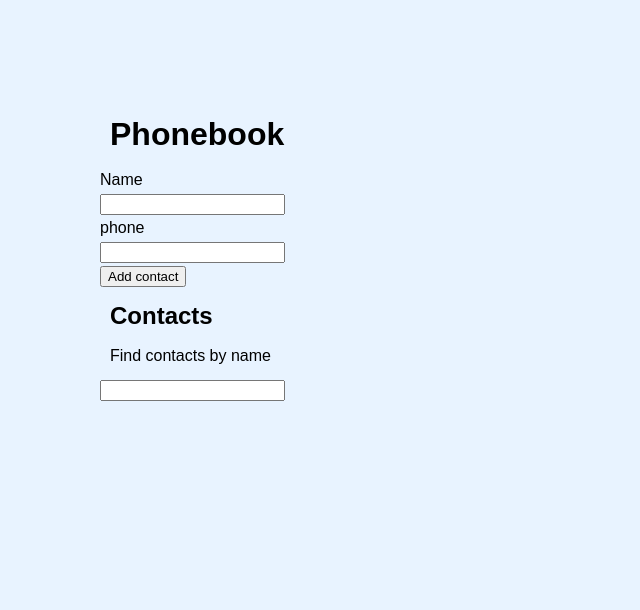
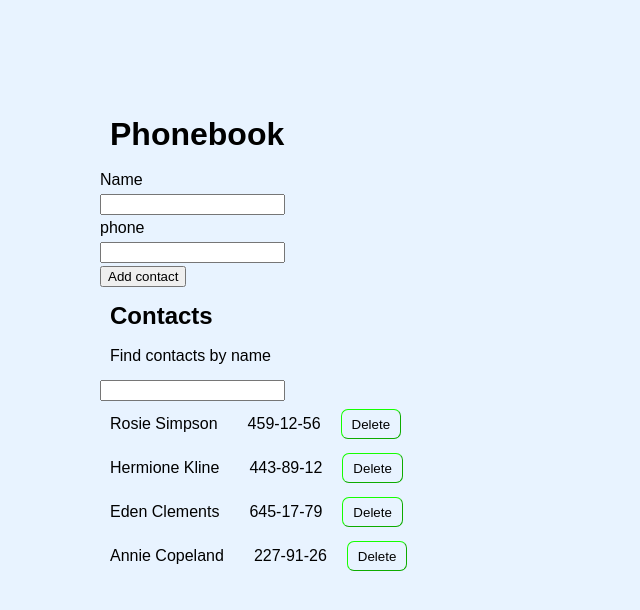
Before and after one commit to Vol4enak/goit-react-hw-02-phonebook, a React (Create React App) app: page / in a window 1280 px wide. Shown: the top 610 px of the page, without its empty margins (0-640 px from the left). Built offline with nearby package versions, Linux system fonts and the light colour scheme.

Commit message:
add filter

```diff
--- a/src/components/App.jsx
+++ b/src/components/App.jsx
@@ -7,12 +7,21 @@
 import { ContactList } from './ContactList/ContactList';
 export class App extends Component {
   state = {
-    contacts: [],
+    contacts: [
+      { id: 'id-1', name: 'Rosie Simpson', number: '459-12-56' },
+      { id: 'id-2', name: 'Hermione Kline', number: '443-89-12' },
+      { id: 'id-3', name: 'Eden Clements', number: '645-17-79' },
+      { id: 'id-4', name: 'Annie Copeland', number: '227-91-26' },
+    ],
     filter: '',
   };
 
   formSubmitHandler = ({ name, number }) => {
-    console.log(number);
+
+    if (this.visibleContact) {
+      alert(`${name} is already in contacts`)
+      return
+    }
     const contact = {
       id: nanoid(),
       name,
@@ -25,20 +34,30 @@
   };
 
   filterByName = data => {
-
     this.setState({ filter: data });
   };
+  visibleContact = () => {
+    const normalaizedfilter = this.state.filter.toLocaleLowerCase();
+    return this.state.contacts.filter(contact =>
+      contact.name.toLocaleLowerCase().includes(normalaizedfilter)
+    );
+  };
   render() {
+
+    const visibility = this.visibleContact();
     return (
       <Container>
         <h1>Phonebook</h1>
-        <ContactForm onSubmit={this.formSubmitHandler} />
+        <ContactForm
+          onSubmit={this.formSubmitHandler}
+          onFilter={this.filterByName}
+        />
 
         <h2>Contacts</h2>
 
         <Filter onChange={this.filterByName} />
 
-        <ContactList items={this.state.contacts} />
+        <ContactList items={visibility} />
       </Container>
     );
   }
--- a/src/components/ContactList/ContactList.jsx
+++ b/src/components/ContactList/ContactList.jsx
@@ -1,5 +1,5 @@
 import React from 'react';
-import ContactInfo from './ContactList.styled';
+import { ContactInfo, ContactButtom } from './ContactList.styled';
 export const ContactList = ({ items }) => {
   return (
     <>
@@ -8,6 +8,7 @@
           <ContactInfo key={id}>
             <p>{name}</p>
             <p>{number}</p>
+            <ContactButtom type="button">Delete</ContactButtom>
           </ContactInfo>
         ))}
       </ul>
--- a/src/components/ContactList/ContactList.styled.jsx
+++ b/src/components/ContactList/ContactList.styled.jsx
@@ -3,6 +3,19 @@
 
 export const ContactInfo = styled.li`
 display: flex;
+align-items: center;
 gap: 10px;
 `
-export default ContactInfo;
+export const ContactButtom = styled.button`
+    background-color: transparent;
+    border-color: #15ff00;
+    border-width: 1px;
+    border-radius: 7px;
+    padding: 5px 10px;
+    height: 30px;
+    :active{
+        background-color: #00ffae;
+        color: red;
+    }
+
+`
--- a/src/components/Filter/Filter.jsx
+++ b/src/components/Filter/Filter.jsx
@@ -2,7 +2,7 @@
 
 export class Filter extends Component {
 
-    zxc = (e) => {
+    trowValue = (e) => {
         const value = e.currentTarget.value;
         this.props.onChange(value);
     }
@@ -10,7 +10,7 @@
     return (
       <>
         <p>Find contacts by name</p>
-        <input type="text" onChange={this.zxc} />
+        <input type="text" onChange={this.trowValue} />
       </>
     );
   }
```
